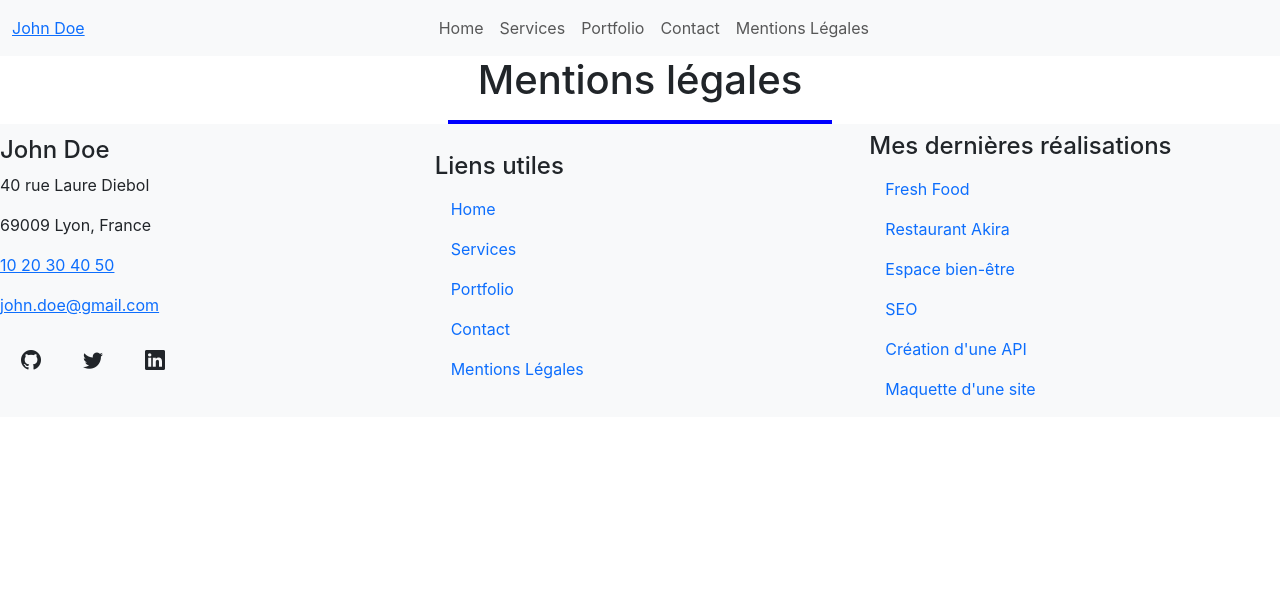
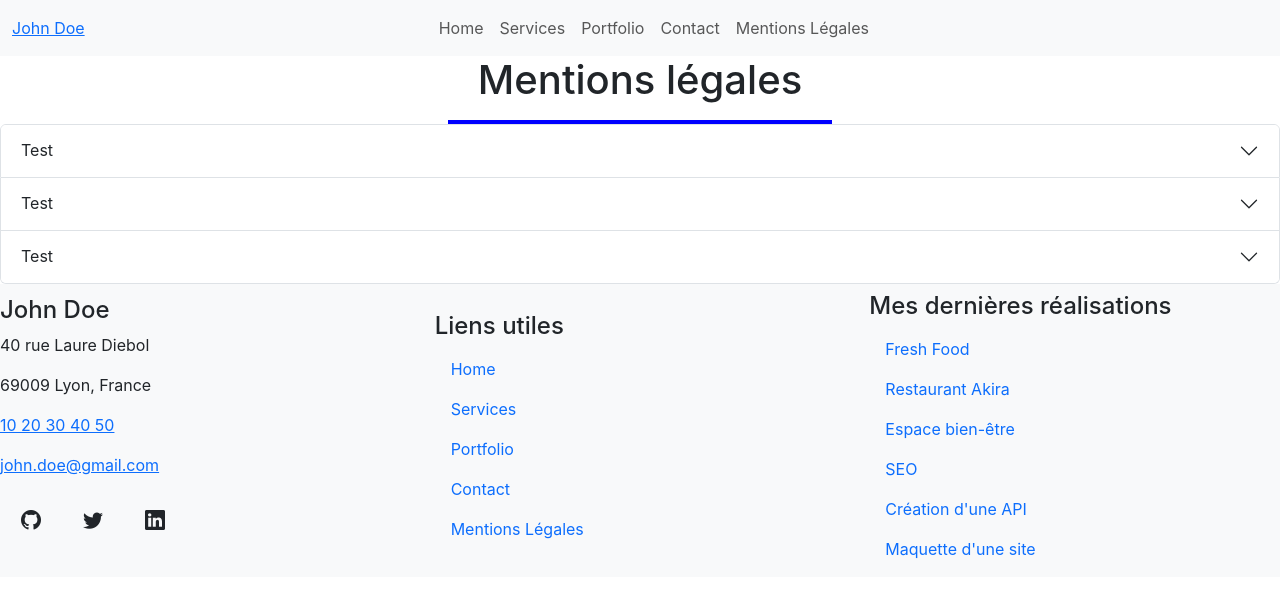
Before and after one commit to Meganrgt/regent_megan_portfolio_reactjs, a React (Create React App) app: page /mentions in a window 1280 px wide. Shown: the top 596 px of the page. Built offline with nearby package versions, Linux system fonts and the light colour scheme.

Commit message:
add accordion component

```diff
--- /dev/null
+++ b/src/components/accordion-container.jsx
@@ -0,0 +1,9 @@
+const AccordionContainer = ({children}) => {
+    return (
+        <><div className="accordion">
+            {children}
+            </div></>
+    );
+}
+
+export default AccordionContainer;
--- /dev/null
+++ b/src/components/accordion.jsx
@@ -0,0 +1,20 @@
+
+const Accordion = (props) => {
+    const anchor = "#" + props.target
+    return (
+        <><div className="accordion-item">
+        <h2 className="accordion-header">
+          <button class="accordion-button collapsed" type="button" data-bs-toggle="collapse" data-bs-target={anchor} aria-expanded="false">
+            {props.accordionTitle}
+          </button>
+        </h2>
+        <div id={props.target} class="accordion-collapse collapse" data-bs-parent="#accordionExample">
+          <div class="accordion-body">
+            {props.accordionBody}
+          </div>
+        </div>
+      </div></>
+    );
+}
+
+export default Accordion;
--- a/src/pages/mentions.jsx
+++ b/src/pages/mentions.jsx
@@ -1,9 +1,16 @@
+import Accordion from "../components/accordion";
+import AccordionContainer from "../components/accordion-container";
 import H1Title from "../components/page-title";
 
 const Mentions = () => {
     return (
         <div>
             <H1Title title="Mentions légales"/>
+            <AccordionContainer>
+                <Accordion accordionTitle="Test" accordionBody="Ceci est un test" target="collapseOne" />
+                <Accordion accordionTitle="Test" accordionBody="Ceci est un test" target="collapseTwo"/>
+                <Accordion accordionTitle="Test" accordionBody="Ceci est un test" target="collapseThree" />
+            </AccordionContainer>
         </div>
     )
 }
```
